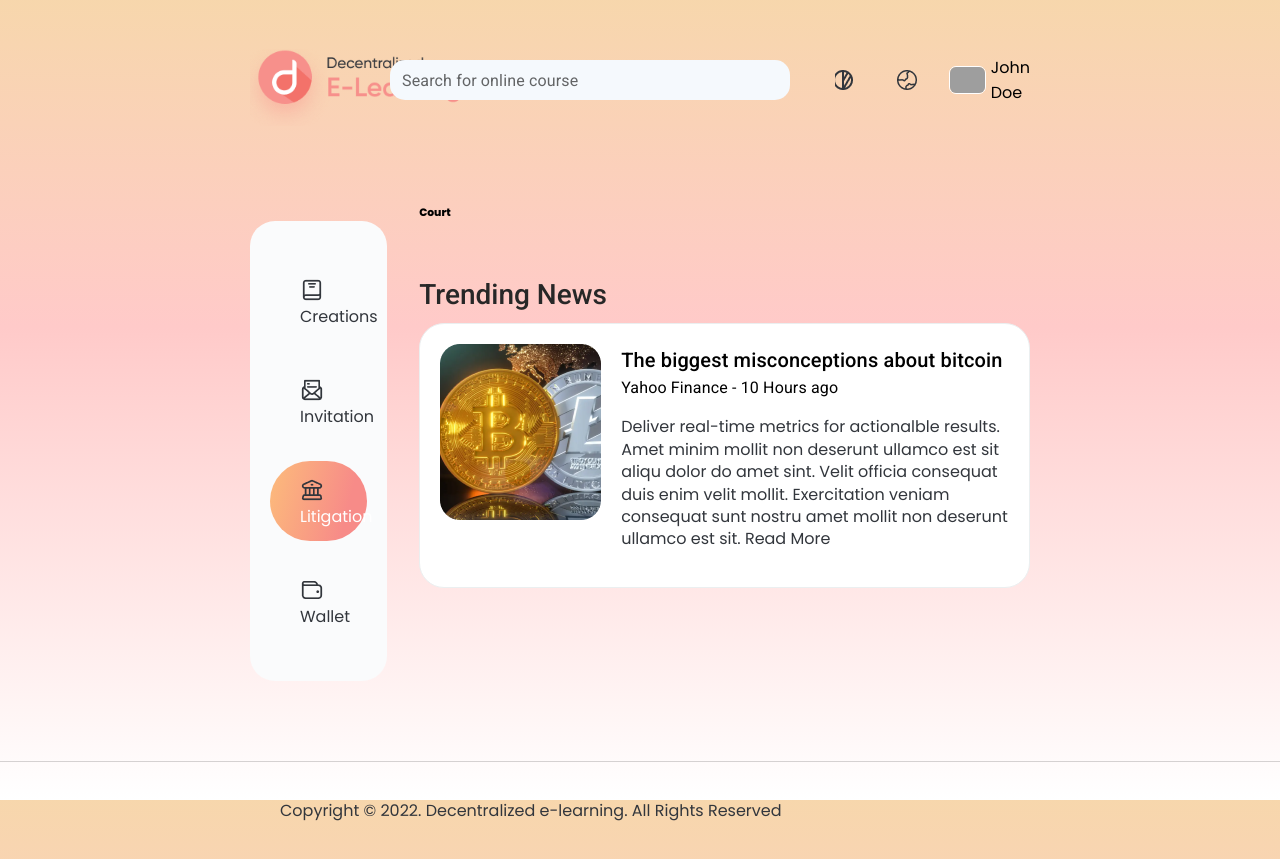
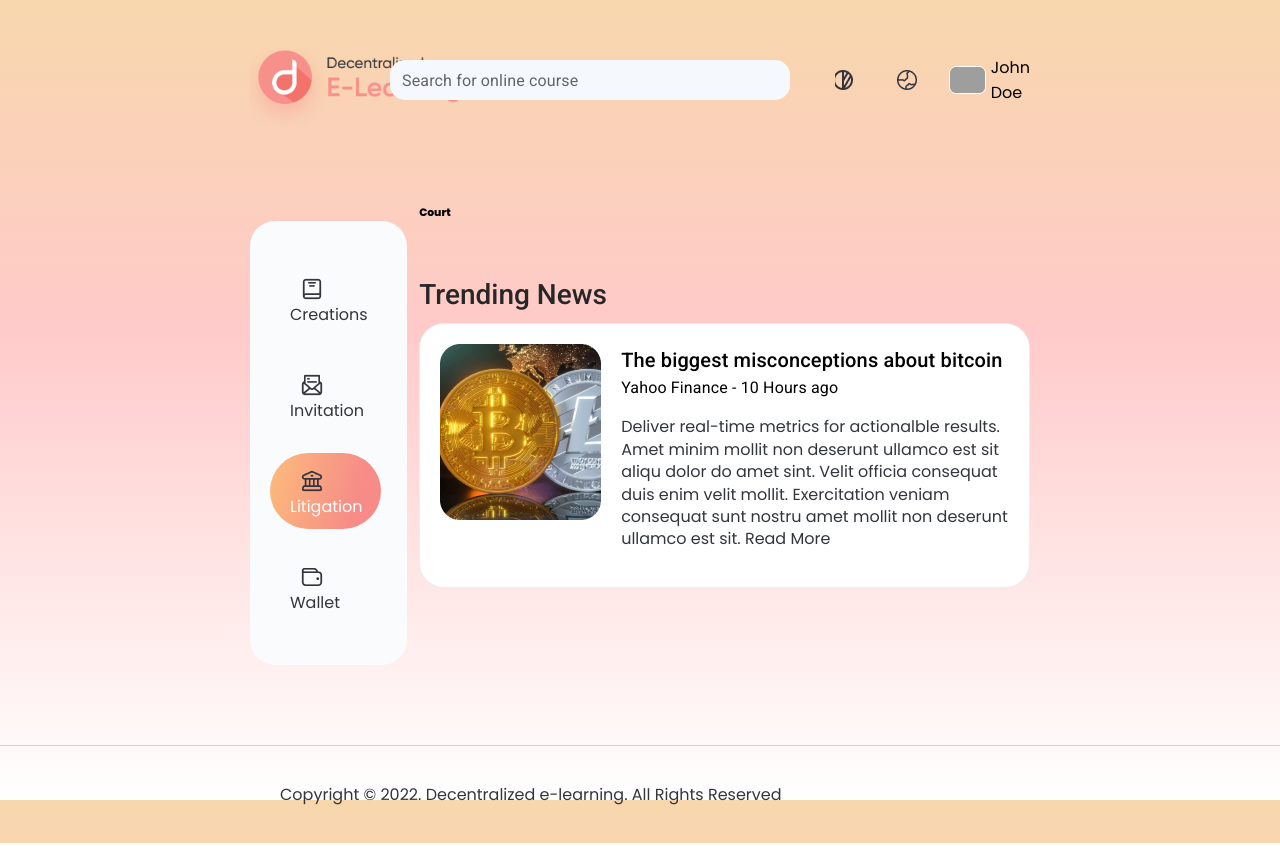
Before and after one commit to mrron313/d-app-learning-ui, a React (Create React App) app: page /court in a window 1280 px wide. Built offline with nearby package versions, Linux system fonts and the light colour scheme; grey boxes are pictures that could not be loaded.

Commit message:
wallet height fix

```diff
--- a/src/components/Layout/Layout.css
+++ b/src/components/Layout/Layout.css
@@ -100,8 +100,9 @@ body {
   padding: 20px;
   display: flex;
   background: #FAFBFC;
-  min-height: 280px;
+  min-height: 300px;
   border-radius: 25px;
+  width: 85%;
   margin-top: 41px;
 }
 
@@ -109,12 +110,12 @@ body {
   list-style-type: none;
   margin: 0px;
   padding: 0px;
-  width: 100%;
+  width: 95%;
 }
 
 .sidebar ul li {
   margin: 20px 0px;
-  padding: 12px 30px;
+  padding: 10px 20px;
 }
 
 .activeSidebarMenu {
@@ -125,13 +126,13 @@ body {
 .sidebar ul li a {
   text-decoration: none;
   color: #32363C;
-  height: 20px;
 }
 
-.sidebar ul li a img{
-  top: 5px;
+.sidebar ul li a img {
+  top: 6px;
   position: relative;
   margin-right: 15px;
+  margin-left: 10px;
 }
 
 .activeSidebarMenu a {
```
